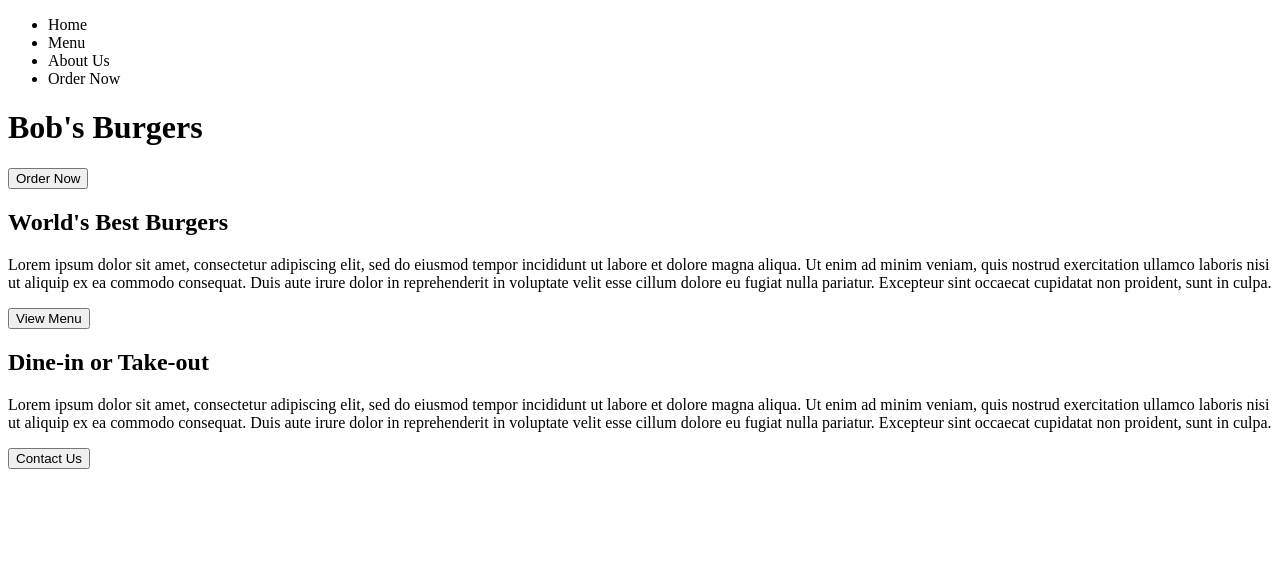
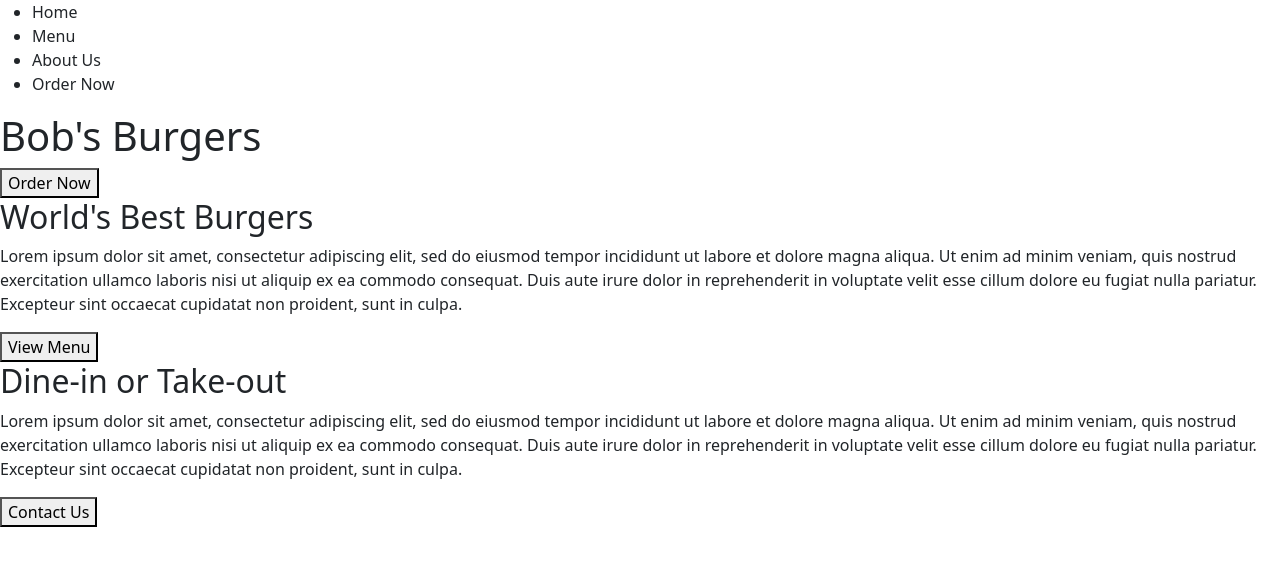
Before and after one commit to E-chen126/m3-hw3-chen-yingyi, a plain HTML site: page index.html in a window 1280 px wide. Drawn offline with nearby package versions, Linux system fonts and the light colour scheme.

Commit message:
Add a less file

```diff
--- a/index.html
+++ b/index.html
@@ -3,8 +3,15 @@
   <head>
     <meta charset="utf-8">
     <meta name="viewport" content="width=device-width, initial-scale=1, shrink-to-fit=no">
-    <link rel="stylesheet" href="">
-    <title></title>
+    <!-- Bootstrap CSS -->
+    <link href="https://cdn.jsdelivr.net/npm/bootstrap@5.1.0/dist/css/bootstrap.min.css" rel="stylesheet" integrity="sha384-KyZXEAg3QhqLMpG8r+8fhAXLRk2vvoC2f3B09zVXn8CA5QIVfZOJ3BCsw2P0p/We" crossorigin="anonymous">
+    <!-- Google Fonts -->
+    <link rel="preconnect" href="https://fonts.googleapis.com">
+    <link rel="preconnect" href="https://fonts.gstatic.com" crossorigin>
+    <link href="https://fonts.googleapis.com/css2?family=Roboto:wght@300;400&display=swap" rel="stylesheet">
+    <!-- CSS -->
+    <link rel="stylesheet" href="less/main.css">
+    <title>BOB'S BURGERS</title>
     <meta name="description" content="">
   </head>
   <body>
--- /dev/null
+++ b/less/main.less
@@ -0,0 +1,6 @@
+// Variables:
+@background-color: #f3f3f3;
+@primary-color: #f8df1f;
+@secondary-color: #ee252f;
+@footer-color: #080801;
+@font-family: "Roboto", sans-serif;
```
Also changed, not shown: less/main.css (added).
